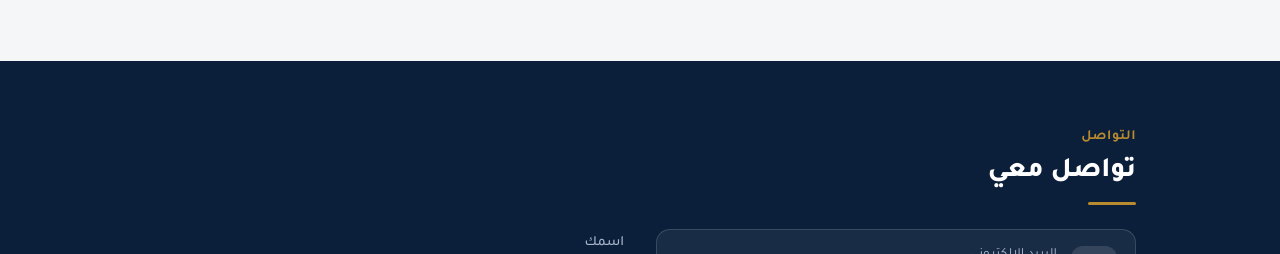
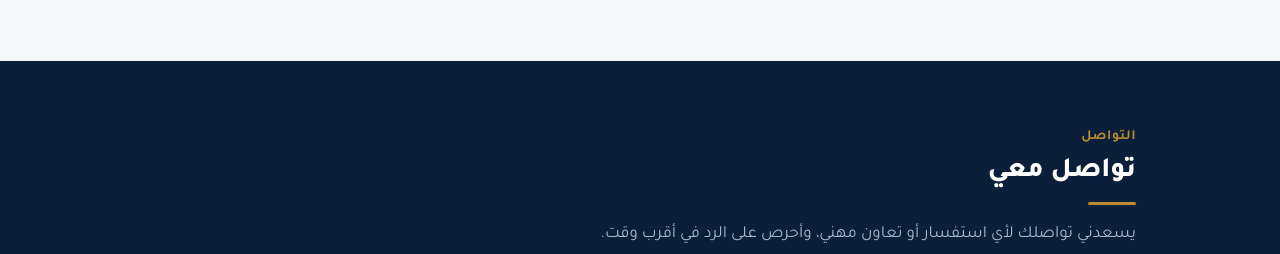
Before and after one commit to hatanbattoyor/hatanbattoyor.github.io, a plain HTML site: page index.html in a window 1280 px wide. Shown: the part 7050-7304 px from the top of the page. Drawn offline with Linux system fonts and the light colour scheme.

Commit message:
Add contact intro sentence

```diff
--- a/index.html
+++ b/index.html
@@ -331,6 +331,7 @@
     .link { padding: 12px 14px; }
     .link .ic { width: 40px; height: 40px; }
   }
+  .contact-intro { margin: calc(var(--head-gap) * -0.4) 0 var(--head-gap); max-width: 60ch; color: var(--navy-soft); font-size: var(--fs-lead); }
 </style>
 </head>
 <body>
@@ -428,6 +429,7 @@
 <section class="contact" id="contact" style="padding-top:64px">
   <div class="wrap">
     <div class="sec-head"><p class="kicker"><span class="ar">التواصل</span><span class="en">Contact</span></p><h2><span class="ar">تواصل معي</span><span class="en">Get in Touch</span></h2><div class="rule"></div></div>
+    <p class="contact-intro"><span class="ar">يسعدني تواصلك لأي استفسار أو تعاون مهني، وأحرص على الرد في أقرب وقت.</span><span class="en">I'm happy to hear from you for any inquiry or professional collaboration, and I'll respond as soon as possible.</span></p>
     <div class="cgrid">
       <div class="links">
         <a class="link" id="lnkMail" href="#"><span class="ic mail"><svg viewBox="0 0 24 24" aria-hidden="true"><path d="M20 4H4c-1.1 0-1.99.9-1.99 2L2 18c0 1.1.9 2 2 2h16c1.1 0 2-.9 2-2V6c0-1.1-.9-2-2-2zm0 4l-8 5-8-5V6l8 5 8-5v2z"/></svg></span><span><small><span class="ar">البريد الإلكتروني</span><span class="en">Email</span></small><b id="txtMail" dir="ltr"></b></span></a>
```
